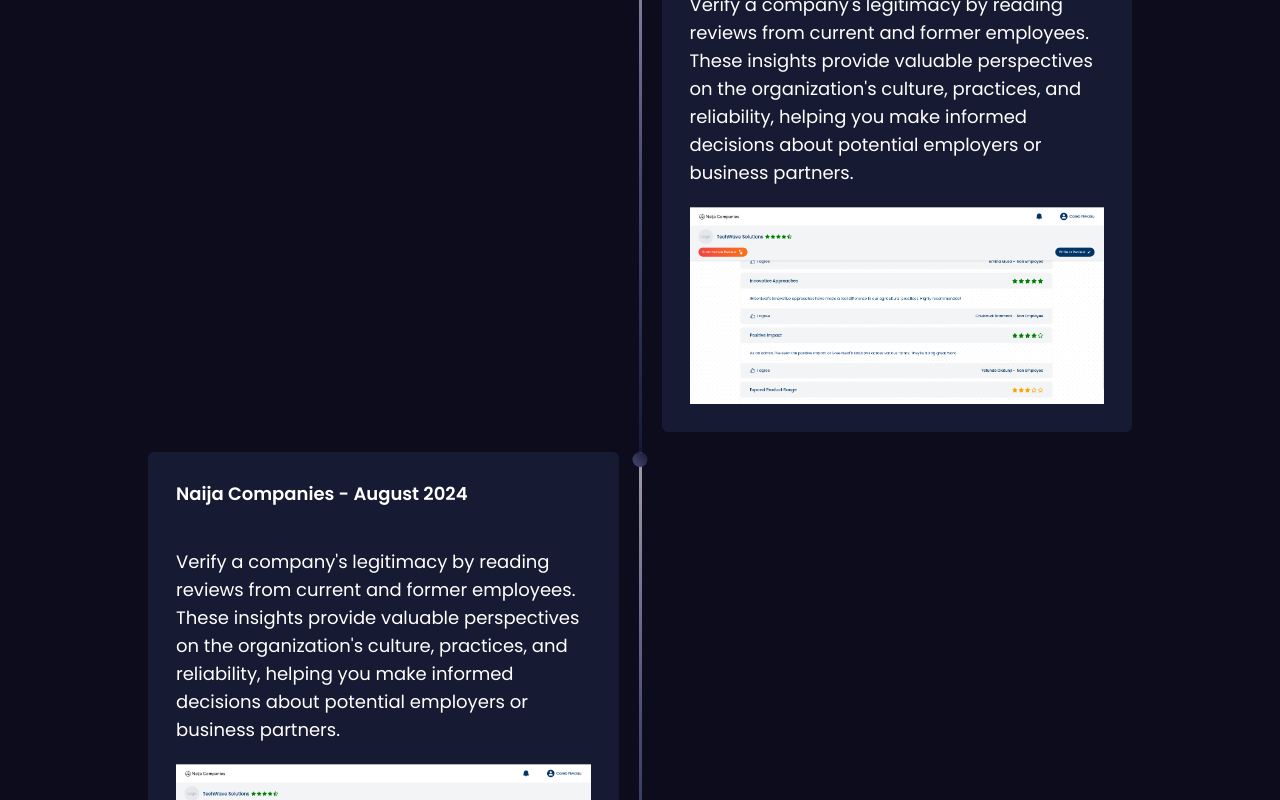
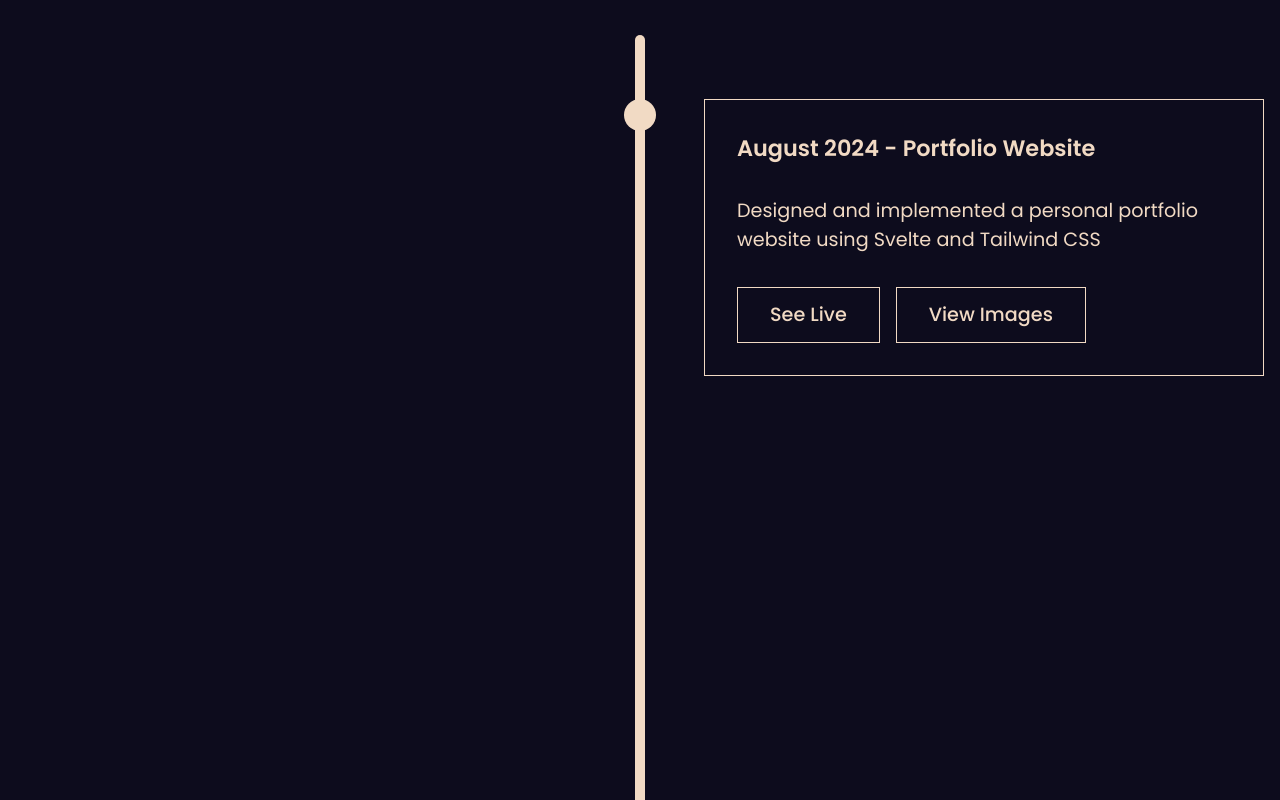
Before and after one commit to calebchris000/Portfolio, a Svelte app: page /projects in a window 1280 px wide. Shown: the part 1080-1880 px from the top of the page. Built offline with nearby package versions, Linux system fonts and the light colour scheme; a web font is replaced by a local one.

Commit message:
Setup timeline

```diff
--- a/src/pages/projects/projects.svelte
+++ b/src/pages/projects/projects.svelte
@@ -44,15 +44,15 @@
     <Navbar />
     <section
         style="margin-top: 3.7vh;"
-        class="px-[7vh] flex justify-between items-start gap-32"
+        class="xl:px-[7vh] px-4 flex justify-between items-start gap-32"
     >
-        <div class="w-full max-w-[60vw] flex flex-col gap-[4vh]">
+        <div class="w-full xl:max-w-[60vw] flex flex-col gap-[4vh]">
             <span
-                class="uppercase leading-tight text-[12.26vh] font-semibold text-secondary"
+                class="uppercase leading-tight text-4xl xl:text-[12.26vh] font-semibold text-secondary"
                 >MY PROJECTS TIMELINE</span
             >
             <span
-                class="eading-loose xl:max-w-[50vw] xl:text-[3.5vh] xl:uppercase xl:leading-[7vh] my-[3.7vh]"
+                class="leading-loose xl:max-w-[50vw] xl:text-[3.5vh] xl:uppercase xl:leading-[7vh] my-[3.7vh]"
             >
                 Explore my project journey through the years. This timeline
                 showcases my work in reverse chronological order, with the most
@@ -111,7 +111,9 @@
             <img class="w-full" src={fancy_arrow} alt="" />
         </button>
     </section>
-    <Timeline />
+    <div class="hidden xl:block">
+        <Timeline />
+    </div>
 </main>
 
 <style>
--- a/src/pages/projects/style.css
+++ b/src/pages/projects/style.css
@@ -1,81 +1,89 @@
-.design-section {
+.stalk {
+    width: 10px;
+    background-color: var(--secondary-color);
+    /* height: 40rem; */
+    margin: 0 auto;
+    border-radius: 10px;
+    padding-top: 4rem;
+    position: relative;
+}
+
+.node_parent {
+    background-color: var(--secondary-color);
+    position: absolute;
+    left: 50%;
+    transform: translateX(-50%);
+    width: 2rem;
+    transition: all 500ms ease;
+    height: 2rem;
+    opacity: 0;
+    border-radius: 50%;
+}
+
+.node_child {
+    width: 35rem;
+    /* background-color: var(--accent-color-3); */
+    border: 1px solid var(--secondary-color);
+    position: absolute;
+    color: var(--secondary-color);
+    padding: 2rem;
+    opacity: 0;
+    transition: all 500ms ease;
+    left: 5rem;
     display: flex;
     flex-direction: column;
-    align-items: center;
-    justify-content: center;
-    min-height: 100vh;
-    padding: 100px 0;
+    gap: 1rem;
+    display: flex;
+    flex-direction: column;
+    gap: 2rem;
 }
 
-.design {
-    display: flex;
-    align-items: center;
-    justify-content: center;
+.show {
+    opacity: 1;
 }
 
-h3,
-p {
-    @apply text-lg;
+.node_child_reverse {
+    left: -38rem;
 }
 
-.timeline {
-    width: 80%;
-    height: auto;
-    max-width: 100rem;
-    margin: 0 auto;
-    display: flex;
-    flex-direction: column;
+.node_title {
+    font-weight: 600;
+    font-size: 1.4rem;
 }
 
-.timeline-content {
-    padding: 20px;
-    background: var(--accent-color-1);
-    border-radius: 5px;
-    color: white;
-    padding: 1.75rem;
-    transition: 0.4s ease;
-    overflow-wrap: break-word !important;
-    margin: 1rem;
-    margin-bottom: 20px;
-    border-radius: 6px;
+.node_description {
+    font-size: 1.2rem;
+    font-weight: 400;
 }
 
-.timeline-component {
-    margin: 0px 20px 20px 20px;
+.node_image {
 }
 
-@media screen and (min-width: 768px) {
-    .timeline {
-        display: grid;
-        grid-template-columns: 1fr 3px 1fr;
+.node_action {
+    display: flex;
+    gap: 1rem;
 }
-    .timeline-middle {
+
+.node_action button {
+    border: 1px solid var(--secondary-color);
+    font-size: 1.2rem;
+    padding: 0.8rem 2rem;
+    font-weight: 500;
     position: relative;
-        background-image: linear-gradient(
-            45deg,
-            var(--accent-color-1),
-            var(--accent-color-2),
-            var(--accent-color-3)
-        );
-        width: 3px;
-        height: 100%;
 }
-    .main-middle {
-        opacity: 0;
-    }
-    .timeline-circle {
+
+.node_action button::before {
+    content: "";
     position: absolute;
     top: 0;
-        left: 50%;
-        width: 15px;
-        height: 15px;
-        border-radius: 50%;
-        background-image: linear-gradient(
-            45deg,
-            var(--accent-color-2),
-            var(--accent-color-1)
-        );
-        -webkit-transform: translateX(-50%);
-        transform: translateX(-50%);
+    left: 0;
+    width: 0;
+    height: 100%;
+    background-color: var(--secondary-color);
+    mix-blend-mode: difference;
+    transition: width 0.3s ease-in-out;
 }
+
+.node_action button:hover::before {
+    width: 100%;
 }
--- a/src/pages/projects/timeline.svelte
+++ b/src/pages/projects/timeline.svelte
@@ -1,70 +1,49 @@
 <script lang="ts">
+    import { onMount } from "svelte";
     import "./style.css";
-    import ng_company from "@src/assets/screenshot/Screenshot from 2024-08-22 13-07-26.png";
+    import { createTimeline } from "./timeline";
+
+    onMount(() => {
+        createTimeline(".timeline_parent", [
+            {
+                title: "August 2024 - Portfolio Website",
+                description:
+                    "Designed and implemented a personal portfolio website using Svelte and Tailwind CSS",
+                image: "https://example.com/images/portfolio-website.jpg",
+                liveLink: "https://your-portfolio.com",
+            },
+            {
+                title: "May 2024 - Naija Companies",
+                description:
+                    "Decide your next company. Research and compare options, read employee reviews, and write a list of pros and cons for each potential employer.",
+                image: "https://example.com/images/ecommerce-website.jpg",
+                liveLink: "https://naija-companies-frontend.onrender.com/",
+            },
+            {
+                title: "December 2023 - Pomodoro Timer App",
+                description:
+                    "Track your valuable time with Pomodro Timer. Set custom time that fits.",
+                image: "https://example.com/images/task-management-app.jpg",
+                liveLink: "https://pomodoro-software.netlify.app/",
+            },
+            {
+                title: "May 2023 - COVID 19 Reports",
+                description:
+                    "Get the latest statistics on the COVID 19 cases worldwide.",
+                image: "https://example.com/images/weather-forecast-api.jpg",
+                liveLink: "https://covid19-reports.netlify.app/",
+            },
+            {
+                title: "April 2023 -  Bookstore Redefined",
+                description:
+                    "Create a book collection and share them online to your friends and family.",
+                image: "https://example.com/images/weather-forecast-api.jpg",
+                liveLink: "https://bookstore-redefined.vercel.app/",
+            },
+        ]);
+    });
 </script>
 
-<section class="design-section">
-    <div class="timeline">
-        <div class="timeline-empty"></div>
-
-        <div class="timeline-middle">
-            <div class="timeline-circle"></div>
-        </div>
-        <div class="timeline-component timeline-content space-y-10">
-            <h3 class="font-semibold">Naija Companies - August 2024</h3>
-
-            <div class="space-y-5">
-                <p>
-                    Verify a company's legitimacy by reading reviews from
-                    current and former employees. These insights provide
-                    valuable perspectives on the organization's culture,
-                    practices, and reliability, helping you make informed
-                    decisions about potential employers or business partners.
-                </p>
-                <img src={ng_company} alt="" />
-            </div>
-        </div>
-        <div class="timeline-component timeline-content space-y-10">
-            <h3 class="font-semibold">Naija Companies - August 2024</h3>
-
-            <div class="space-y-5">
-                <p>
-                    Verify a company's legitimacy by reading reviews from
-                    current and former employees. These insights provide
-                    valuable perspectives on the organization's culture,
-                    practices, and reliability, helping you make informed
-                    decisions about potential employers or business partners.
-                </p>
-                <img src={ng_company} alt="" />
-            </div>
-        </div>
-        <div class="timeline-middle">
-            <div class="timeline-circle"></div>
-        </div>
-        <div class="timeline-empty"></div>
-
-        <div class="timeline-empty"></div>
-
-        <div class="timeline-middle">
-            <div class="timeline-circle"></div>
-        </div>
-        <div class="timeline-component timeline-content space-y-10">
-            <h3 class="font-semibold">Naija Companies - August 2024</h3>
-
-            <div class="space-y-5">
-                <p>
-                    Verify a company's legitimacy by reading reviews from
-                    current and former employees. These insights provide
-                    valuable perspectives on the organization's culture,
-                    practices, and reliability, helping you make informed
-                    decisions about potential employers or business partners.
-                </p>
-                <img src={ng_company} alt="" />
-            </div>
-        </div>
-    </div>
+<section class="pt-56">
+    <div class="timeline_parent h-full p-4"></div>
 </section>
-
-<style>
-    @import url("https://fonts.googleapis.com/css2?family=Jost:wght@200;300;400&display=swap");
-</style>
--- /dev/null
+++ b/src/pages/projects/timeline.ts
@@ -0,0 +1,91 @@
+type ContentType = {
+  title: string;
+  description: string;
+  image: string;
+  liveLink: string;
+};
+
+export const createTimeline = (element: string, contents: ContentType[]) => {
+  let heightAggregation = 0;
+  const parent = document.querySelector(element);
+  if (!parent) {
+    console.log("no par");
+    return;
+  }
+
+  const stalk = document.createElement("div");
+  stalk.classList.add("stalk");
+  parent.appendChild(stalk);
+
+  for (let i = 0; i < contents.length; i += 1) {
+    const content = contents[i];
+
+    const node = document.createElement("div");
+    node.classList.add("node_parent");
+    const child = document.createElement("div");
+    child.classList.add("node_child");
+    if (i % 2 !== 0) {
+      child.classList.add("node_child_reverse");
+    }
+    node.appendChild(child);
+    stalk.appendChild(node);
+
+    const title = document.createElement("span");
+    const description = document.createElement("span");
+
+    const action = document.createElement("div");
+    const live = document.createElement("button");
+    const imageView = document.createElement("button");
+
+    live.type = "button";
+    imageView.type = "button";
+    live.textContent = "See Live";
+    imageView.textContent = "View Images";
+
+    action.classList.add("node_action");
+    live.classList.add("live");
+    imageView.classList.add("image_view");
+    title.classList.add("node_title");
+    description.classList.add("node_description");
+    title.textContent = content.title;
+    description.textContent = content.description;
+
+    live.onclick = () => {
+      window.open(content.liveLink, "_blank");
+    };
+
+    child.appendChild(title);
+    child.appendChild(description);
+    showOnIntersection(child);
+    showOnIntersection(node);
+
+    action.appendChild(live);
+    action.appendChild(imageView);
+    child.appendChild(action);
+
+    const bounding = child.getBoundingClientRect();
+    heightAggregation += bounding.height + 100;
+    if (i > 0) {
+      node.style.top = `${heightAggregation}px`;
+    }
+  }
+  stalk.style.height = `${heightAggregation + 300}px`;
+  console.log(heightAggregation);
+};
+
+const showOnIntersection = (element: HTMLElement) => {
+  const observer = new IntersectionObserver(
+    (entries) => {
+      entries.forEach((entry) => {
+        if (entry.isIntersecting) {
+          element.classList.add("show");
+        } else {
+          // element.classList.remove("show");
+        }
+      });
+    },
+    { rootMargin: "0px 0px -200px 0px" },
+  );
+
+  observer.observe(element);
+};
```
Also changed, not shown: src/pages/components/navbar.svelte (+17 -4 lines), src/assets/image.png (added). Lines whose indentation alone changed are shown as unchanged.
